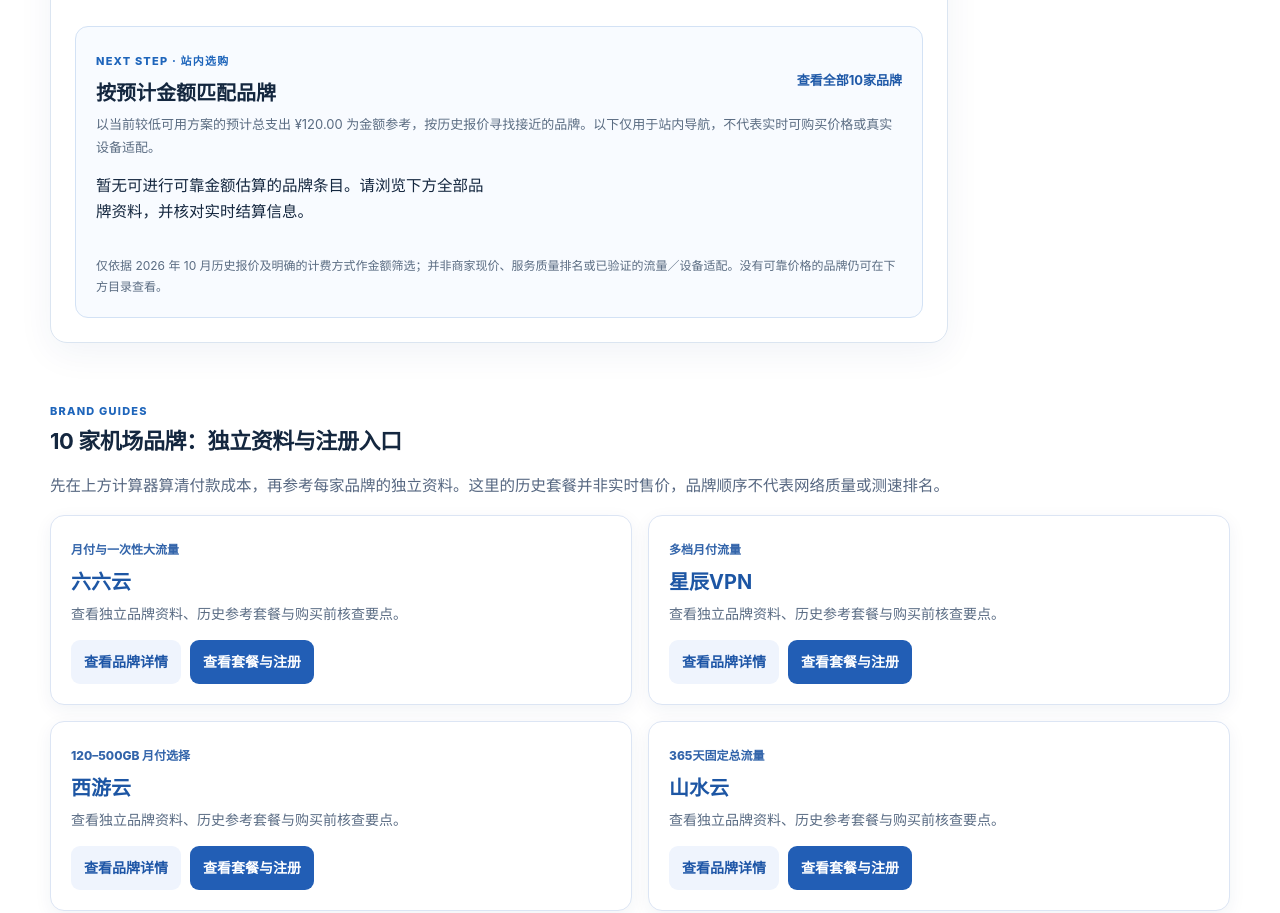
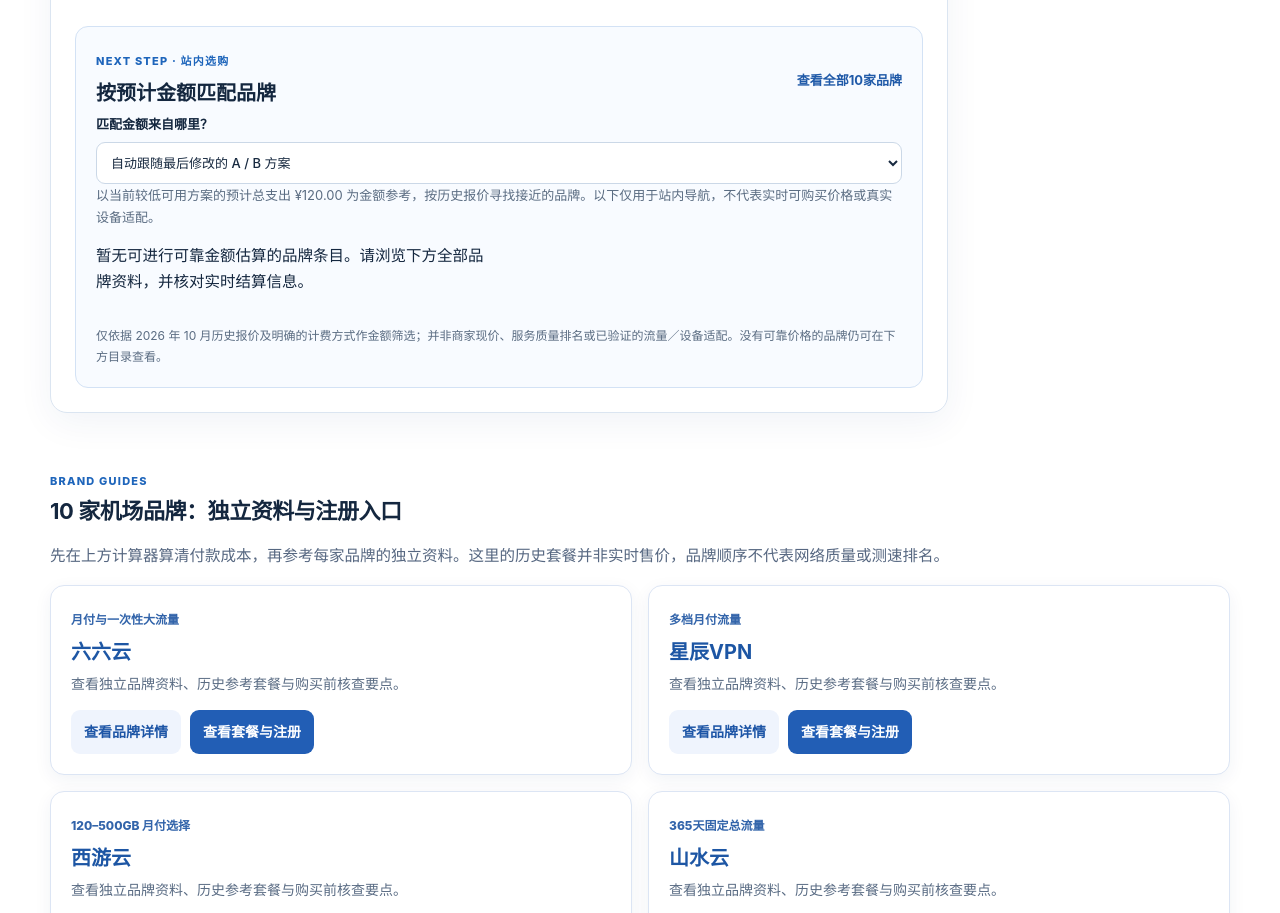
Before and after one commit to huangwangwang0318-beep/jichanglab-airport-guide, a website with bundled scripts: page tools/airport-plan-calculator/site/index.html in a window 1280 px wide. Shown: the part 1928-2841 px from the top of the page. Built offline with nearby package versions, Linux system fonts and the light colour scheme.

Commit message:
Let users choose dynamic A, B, lower or manual budget reference

```diff
--- a/tools/airport-plan-calculator/site/index.html
+++ b/tools/airport-plan-calculator/site/index.html
@@ -87,7 +87,21 @@
             <div><span class="micro">NEXT STEP · 站内选购</span><h3 id="price-match-heading">按预计金额匹配品牌</h3></div>
             <a class="match-all" href="#brands">查看全部10家品牌</a>
           </div>
-          <p id="match-summary" class="match-summary">完成费用计算后，显示接近预计付款金额的品牌资料。</p>
+          <div class="match-controls">
+            <label for="match-source">匹配金额来自哪里？
+              <select id="match-source">
+                <option value="auto">自动跟随最后修改的 A / B 方案</option>
+                <option value="a">按方案 A 本次计算总额</option>
+                <option value="b">按方案 B 本次计算总额</option>
+                <option value="lower">按 A / B 中较低的总额</option>
+                <option value="manual">自己输入总预算</option>
+              </select>
+            </label>
+            <label id="manual-budget-label" for="manual-budget" hidden>总预算（人民币元）
+              <input id="manual-budget" type="number" min="0.01" max="1000000" step="0.01" inputmode="decimal" value="120">
+            </label>
+          </div>
+          <p id="match-summary" class="match-summary">每次改变金额或使用条件，这里的匹配品牌、预算差额都会重新计算。</p>
           <div id="match-list" class="match-list" aria-live="polite"></div>
           <p class="match-note">仅依据 2026 年 10 月历史报价及明确的计费方式作金额筛选；并非商家现价、服务质量排名或已验证的流量／设备适配。没有可靠价格的品牌仍可在下方目录查看。</p>
         </section>
```
